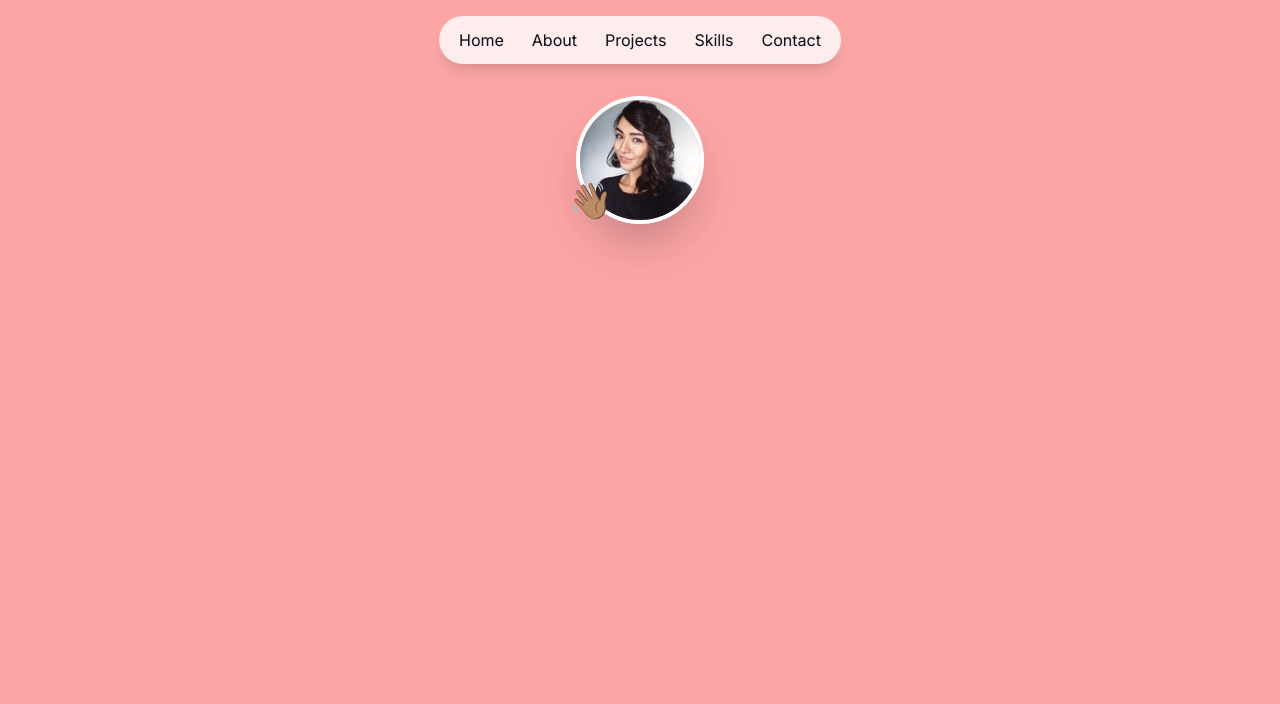
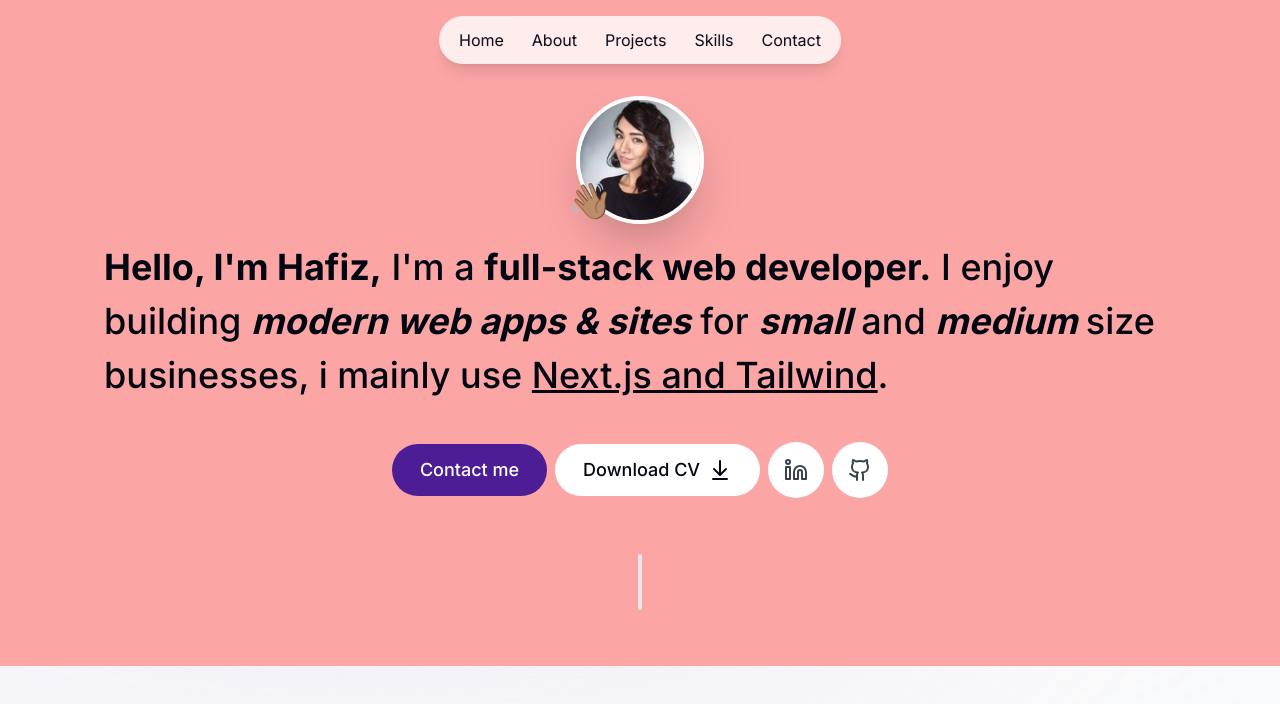
Before and after one commit to Iam-Hafiz/My-portfolio-website, a Next.js app: page / in a window 1280 px wide. Shown: the top 704 px of the page. Built offline with nearby package versions, Linux system fonts and the light colour scheme.

Commit message:
Add  Intro & section divider component

```diff
--- a/app/page.tsx
+++ b/app/page.tsx
@@ -1,10 +1,12 @@
+import Divider from "@/components/Divider";
 import Intro from "@/components/Intro";
 import Image from "next/image";
 
 export default function Home() {
   return (
-    <main className=" max-w-7xl bg-red-300 mx-auto h-[2000px] relative">
+    <main className=" max-w-7xl bg-red-300 mx-auto relative flex flex-col justify-center items-center px-2">
       <Intro />
+      <Divider />
     </main>
   );
 }
--- /dev/null
+++ b/components/Divider.tsx
@@ -0,0 +1,15 @@
+"use client";
+
+import React from "react";
+import { motion } from "framer-motion";
+
+export default function Divider() {
+  return (
+    <motion.div
+      className=" bg-gray-200 my-14 h-14 w-1 rounded-full hidden sm:block dark:bg-opacity-20"
+      initial={{ opacity: 0, y: 100 }}
+      animate={{ opacity: 1, y: 0 }}
+      transition={{ delay: 0.125 }}
+    ></motion.div>
+  );
+}
--- a/components/Intro.tsx
+++ b/components/Intro.tsx
@@ -3,13 +3,16 @@ import React from 'react'
 import avatar from "@/public/95.jpg";
 import Image from 'next/image';
 import { motion } from "framer-motion";
+import Link from 'next/link';
+import { ArrowDownToLine, Github, Linkedin } from 'lucide-react';
 
 
 export default function Intro() {
   return (
-    <section className=" flex justify-center items-center">
+    <section className=" ">
+      <div className=" flex justify-center items-center">
         <motion.div
-        className=" relative"
+          className=" relative flex justify-center items-center"
           initial={{ scale: 0.5, opacity: 0 }}
           animate={{ scale: 1, opacity: 1 }}
           transition={{ duration: 0.5 }}
@@ -20,11 +23,11 @@ export default function Intro() {
             priority={true}
             width={128}
             height={128}
-          quality={100}
+            quality={95}
             className="border-white border-4 rounded-full mt-24 shadow-2xl"
           />
           <motion.div
-          className=" absolute -left-2 bottom-1 text-4xl"
+            className=" absolute -left-2 bottom-1 text-4xl "
             initial={{ scale: 0, opacity: 0 }}
             animate={{ scale: 1, opacity: 1 }}
             transition={{ duration: 0.5, delay: 0.5 }}
@@ -32,6 +35,66 @@ export default function Intro() {
             👋🏽
           </motion.div>
         </motion.div>
+      </div>
+        <motion.p
+          className="mb-10 mt-4 px-4 text-2xl font-medium !leading-[1.5] sm:text-4xl lg:px-24"
+          initial={{ opacity: 0, y: 100 }}
+          animate={{ opacity: 1, y: 0 }}
+        >
+          <span className="font-bold">Hello, I'm Hafiz,</span> I'm a{" "}
+          <span className="font-bold">full-stack web developer.</span>
+          {/*  with{" "}
+        <span className="font-bold">8 years</span> of experience. */}{" "}
+          I enjoy building{" "}
+          <strong className="italic"> modern web apps & sites</strong> for{" "}
+          <strong className="italic">small</strong> and{" "}
+          <strong className="italic">medium </strong> size businesses, i mainly
+          use <span className="underline">Next.js and Tailwind</span>.
+        </motion.p>
+
+        <motion.div
+          className="flex flex-col sm:flex-row items-center justify-center gap-2 px-4 text-lg font-medium"
+          initial={{ opacity: 0, y: 100 }}
+          animate={{ opacity: 1, y: 0 }}
+          transition={{
+            delay: 0.1,
+          }}
+        >
+          <Link
+            href="#contact"
+            className="group bg-violet-900 text-white px-7 py-3 flex items-center gap-2 rounded-full outline-none focus:scale-110 hover:scale-110 hover:bg-gray-950 active:scale-105 transition"
+            /*           onClick={() => {
+            setActiveSection("Contact");
+            setTimeOfLastClick(Date.now());
+          }} */
+          >
+            Contact me
+          </Link>
+
+          <a
+            className="group bg-white px-7 py-3 flex items-center gap-2 rounded-full outline-none focus:scale-110 hover:scale-110 active:scale-105 transition cursor-pointer borderBlack dark:bg-white/10"
+            href="/CV.pdf"
+            download
+          >
+            Download CV <ArrowDownToLine />
+          </a>
+
+          <a
+            className="bg-white p-4 text-gray-700 hover:text-gray-950 flex items-center gap-2 rounded-full focus:scale-[1.15] hover:scale-[1.15] active:scale-105 transition cursor-pointer borderBlack dark:bg-white/10 dark:text-white/60"
+            href="https://www.linkedin.com/in/hafizadam"
+            target="_blank"
+          >
+            <Linkedin />
+          </a>
+
+          <a
+            className="bg-white p-4 text-gray-700 flex items-center gap-2 text-[1.35rem] rounded-full focus:scale-[1.15] hover:scale-[1.15] hover:text-gray-950 active:scale-105 transition cursor-pointer borderBlack dark:bg-white/10 dark:text-white/60"
+            href="https://github.com/Iam-Hafiz"
+            target="_blank"
+          >
+            <Github />
+          </a>
+        </motion.div>
     </section>
   );
 }
```
Also changed, not shown: .eslintrc.json. Lines whose indentation alone changed are shown as unchanged.
